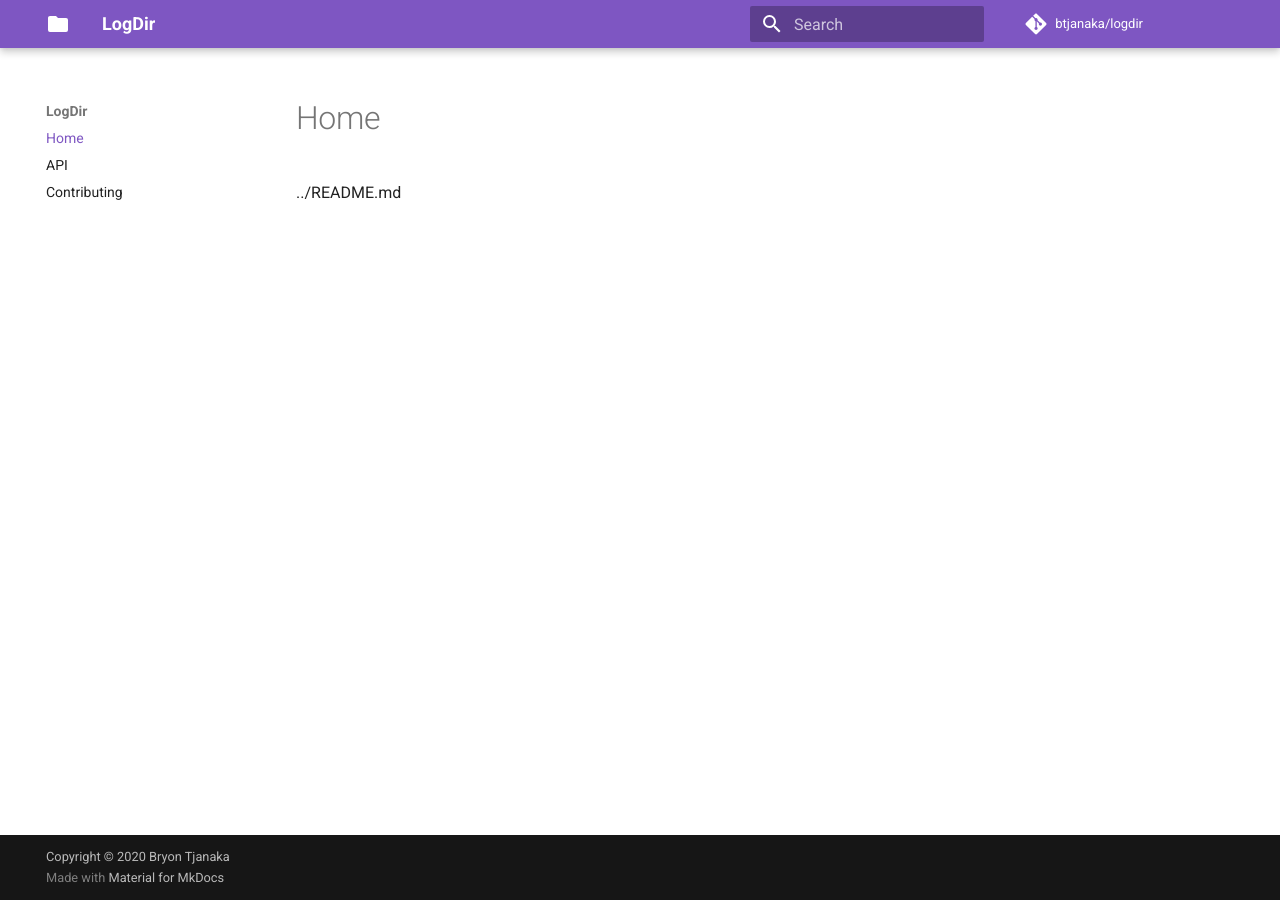
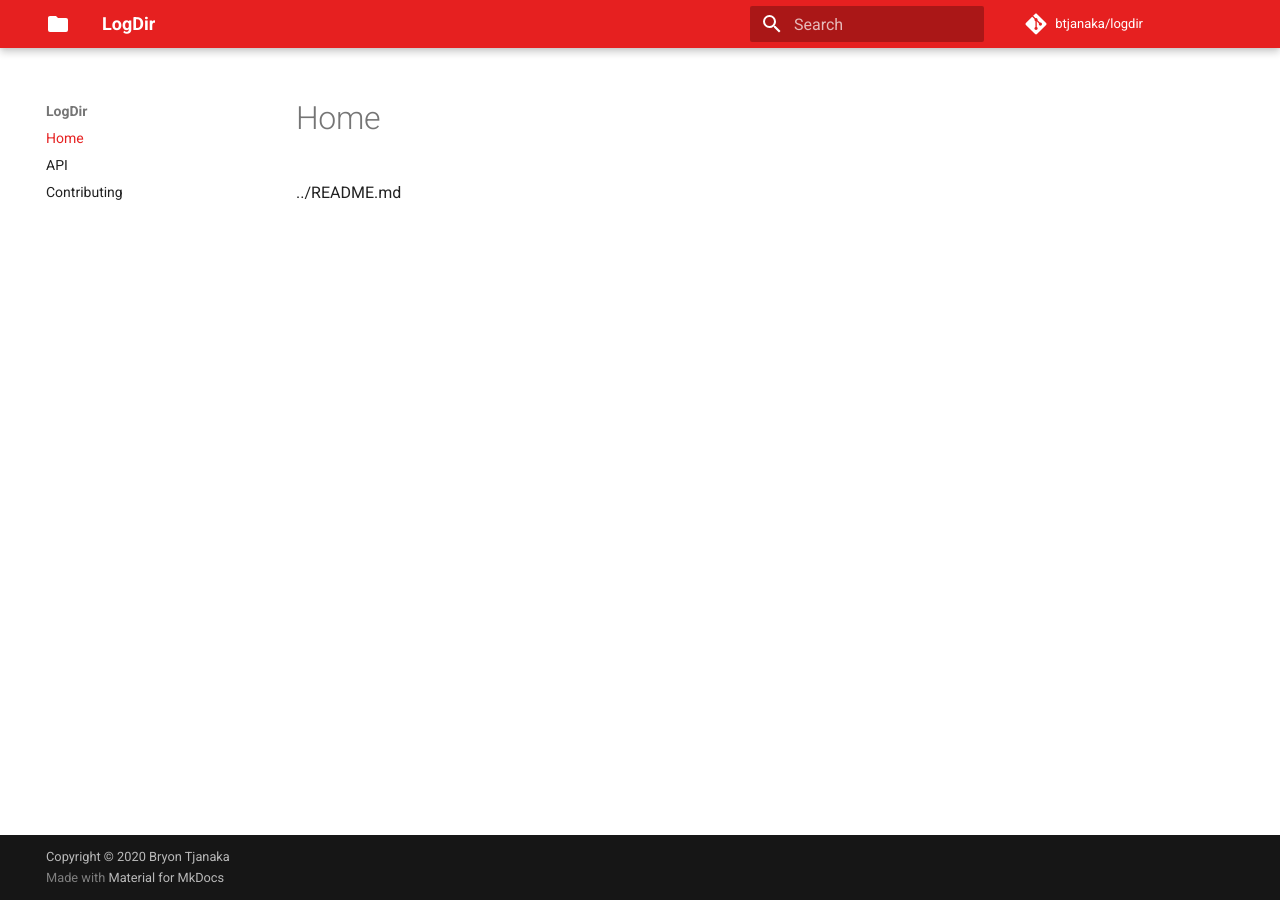
Before and after one commit to btjanaka/logdir, an MkDocs documentation site: the page built from docs/index.md, in a window 1280 px wide. Built offline with MkDocs 1.6.1 and Material for MkDocs 9.7.7, drawn with Linux system fonts in a browser that asks for light colours; comment, search, counter and statistics services are not loaded.

Commit message:
Change theme color in docs

```diff
--- a/docs/css/custom.css
+++ b/docs/css/custom.css
@@ -1,2 +1,5 @@
 :root {
+  --md-primary-fg-color: #e62020;
+  --md-primary-fg-color--light: #ecb7b7;
+  --md-primary-fg-color--dark: #ab2020;
 }
--- a/mkdocs.yml
+++ b/mkdocs.yml
@@ -24,10 +24,11 @@ markdown_extensions:
 theme:
   name: material
   palette:
-    primary: deep purple
+    primary: "e62020"
     accent: indigo
   icon:
     logo: material/folder
   favicon: img/favicon.svg
 extra_css:
+  - css/custom.css
   - css/mkdocstrings.css
```
